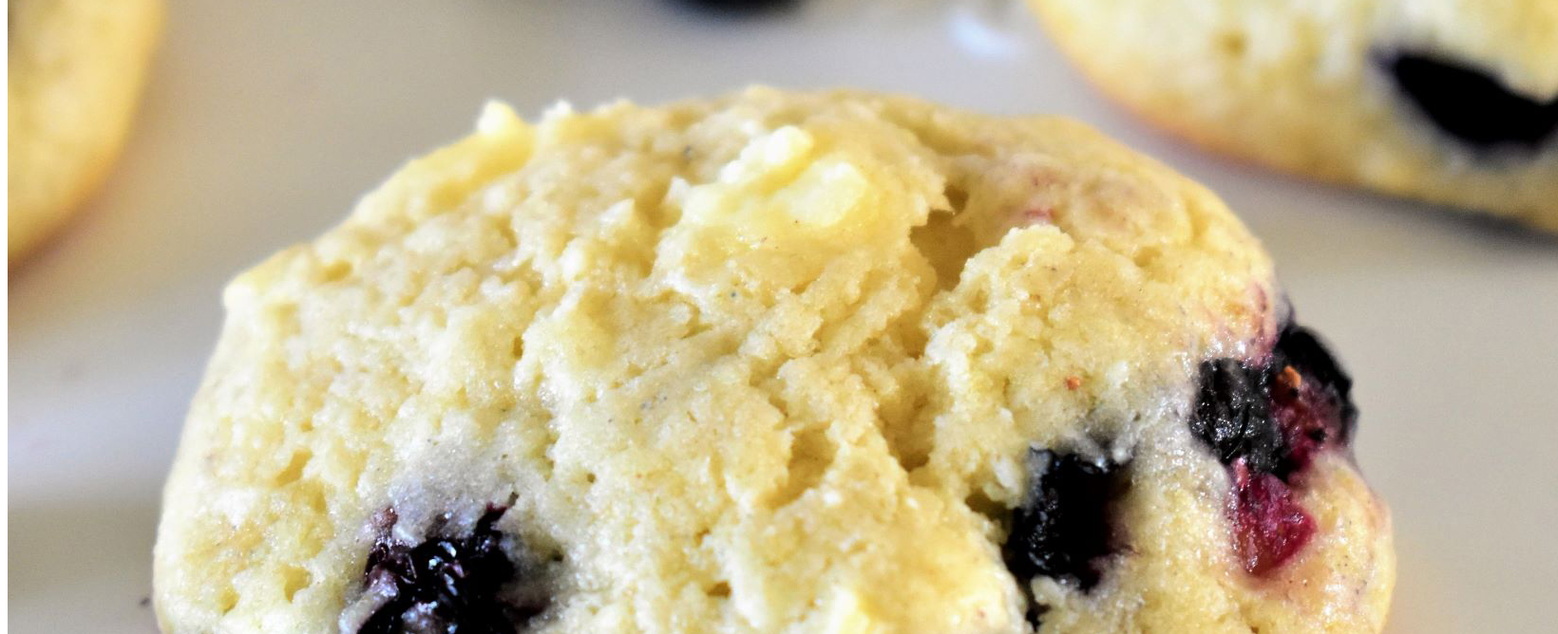
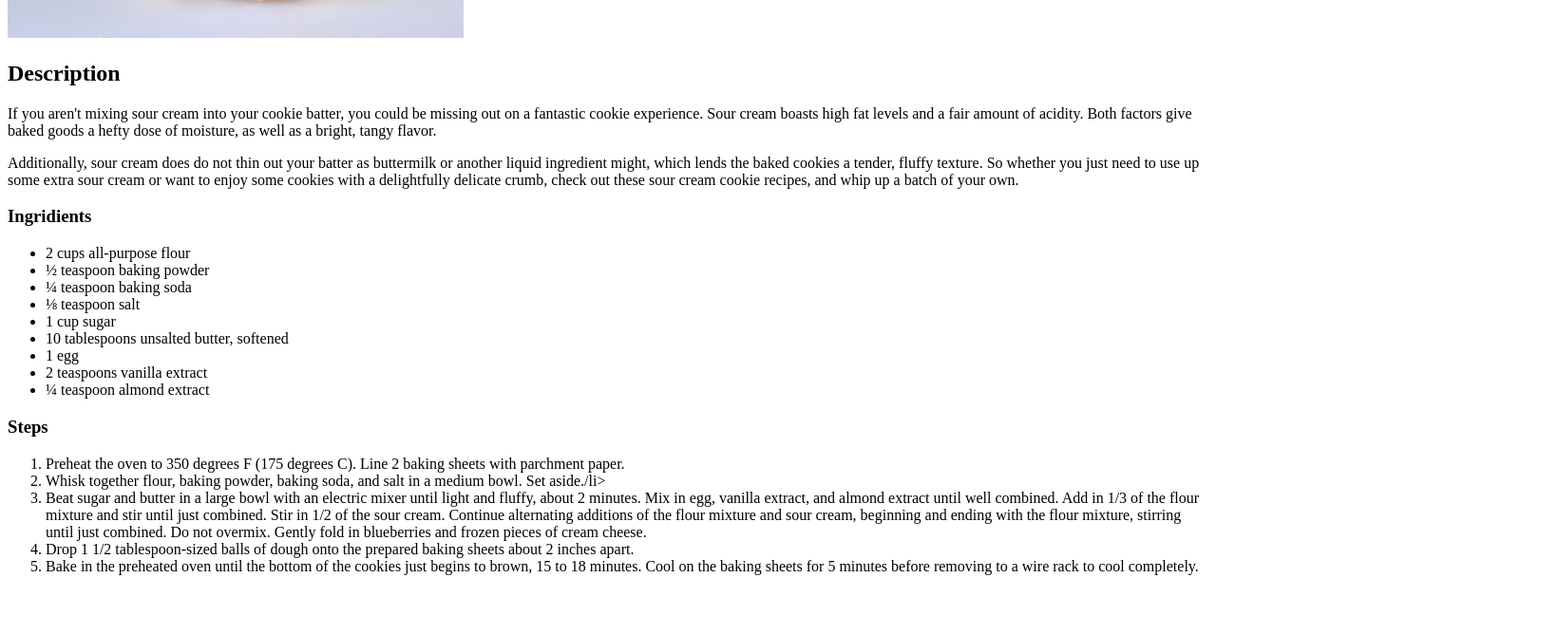
Before and after one commit to ExQR/odin-recipes, a plain HTML site: page recipes/cookie.html in a window 1280 px wide. Shown: the part 520-1188 px from the top of the page at 95% size, 1640 px wide, since content can reach past the window. After the commit the page ends 1142 px from the top, so only its background shows below. Drawn offline with Linux system fonts and the light colour scheme.

Commit message:
Finished first page

```diff
--- a/recipes/cookie.html
+++ b/recipes/cookie.html
@@ -8,6 +8,29 @@
 </head>
 <body>
     <h1>Cream Cookie</h1>
-    <img src="cookies.jpeg">
+    <img src="cookies.jpeg" alt="cookie image" width="480" height="480">
+    <h2>Description</h2>
+    <p>If you aren't mixing sour cream into your cookie batter, you could be missing out on a fantastic cookie experience. Sour cream boasts high fat levels and a fair amount of acidity. Both factors give baked goods a hefty dose of moisture, as well as a bright, tangy flavor. </p>
+    <p>Additionally, sour cream does do not thin out your batter as buttermilk or another liquid ingredient might, which lends the baked cookies a tender, fluffy texture. So whether you just need to use up some extra sour cream or want to enjoy some cookies with a delightfully delicate crumb, check out these sour cream cookie recipes, and whip up a batch of your own. </p>
+    <h3>Ingridients</h3>
+    <ul>
+        <li>2 cups all-purpose flour</li>
+        <li>½ teaspoon baking powder</li>
+        <li>¼ teaspoon baking soda</li>
+        <li>⅛ teaspoon salt</li>
+        <li>1 cup sugar</li>
+        <li>10 tablespoons unsalted butter, softened</li>
+        <li>1 egg</li>
+        <li>2 teaspoons vanilla extract</li>
+        <li>¼ teaspoon almond extract</li>
+    </ul>
+    <h3>Steps</h3>
+    <ol>
+        <li>Preheat the oven to 350 degrees F (175 degrees C). Line 2 baking sheets with parchment paper.</li>
+        <li>Whisk together flour, baking powder, baking soda, and salt in a medium bowl. Set aside./li>
+        <li>Beat sugar and butter in a large bowl with an electric mixer until light and fluffy, about 2 minutes. Mix in egg, vanilla extract, and almond extract until well combined. Add in 1/3 of the flour mixture and stir until just combined. Stir in 1/2 of the sour cream. Continue alternating additions of the flour mixture and sour cream, beginning and ending with the flour mixture, stirring until just combined. Do not overmix. Gently fold in blueberries and frozen pieces of cream cheese.</li>
+        <li>Drop 1 1/2 tablespoon-sized balls of dough onto the prepared baking sheets about 2 inches apart.</li>
+        <li>Bake in the preheated oven until the bottom of the cookies just begins to brown, 15 to 18 minutes. Cool on the baking sheets for 5 minutes before removing to a wire rack to cool completely.</li>
+    </ol>
 </body>
 </html>
```
